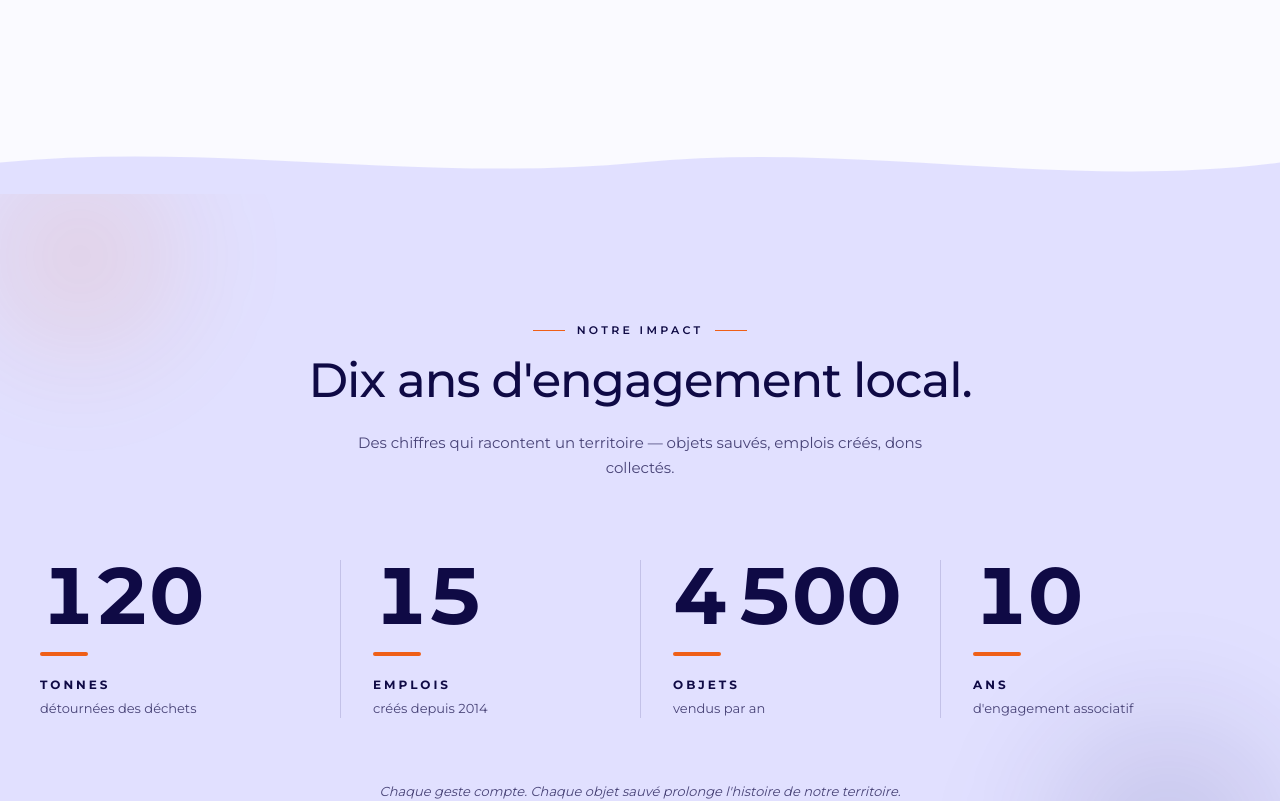
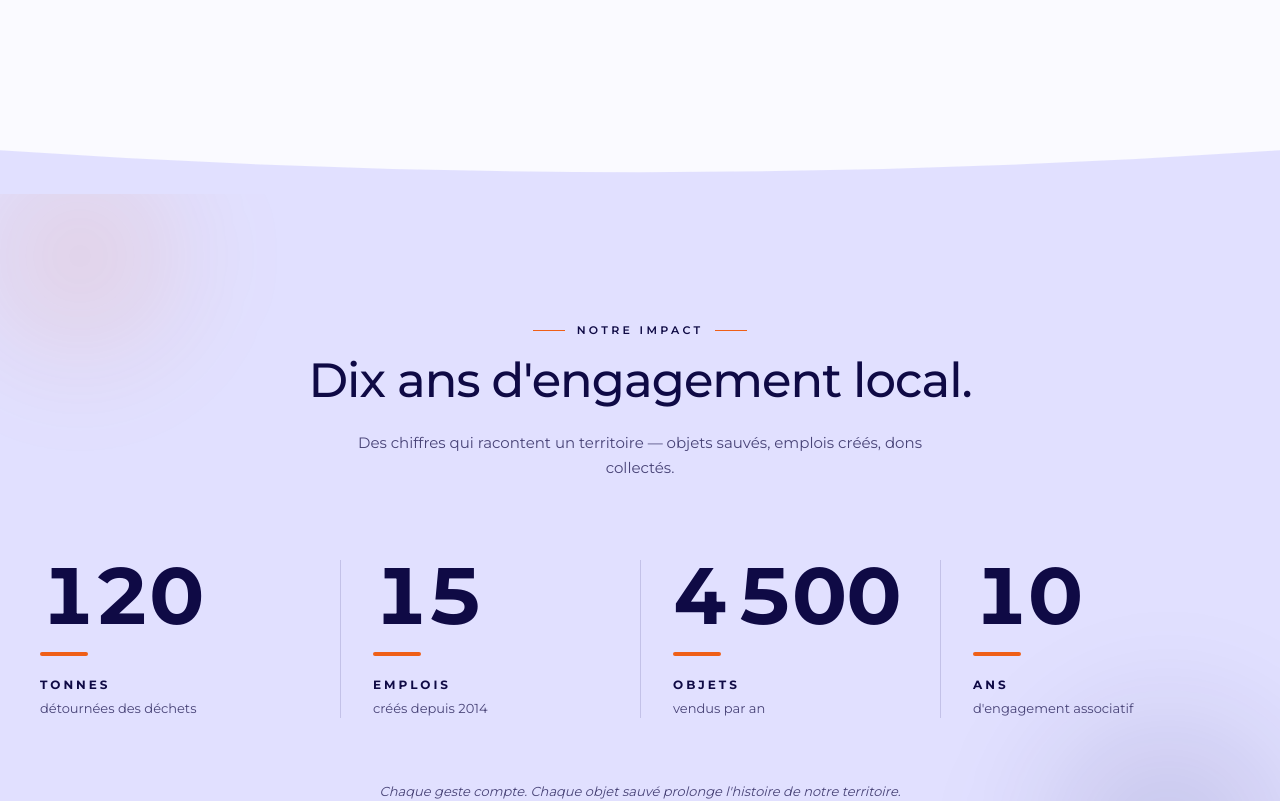
Before and after one commit to aubasdelaisne-lang/aubasdelaisne, a Next.js app: page / in a window 1280 px wide. Shown: the part 3120-3921 px from the top of the page. Built offline with nearby package versions, Linux system fonts and the light colour scheme; no server answers.

Commit message:
Fix WaveDivider : tracé à une seule vague fluide (au lieu de deux bosses)

```diff
--- a/components/ui/WaveDivider.tsx
+++ b/components/ui/WaveDivider.tsx
@@ -28,7 +28,7 @@ export default function WaveDivider({
         className={`block w-full h-[40px] md:h-[70px] ${top} ${flip ? "rotate-180" : ""}`}
       >
         <path
-          d="M0,0 L1440,0 L1440,44 C1200,76 960,20 720,44 C480,68 240,20 0,44 Z"
+          d="M0,0 L1440,0 L1440,30 Q720,80 0,30 Z"
           fill="currentColor"
         />
       </svg>
```
